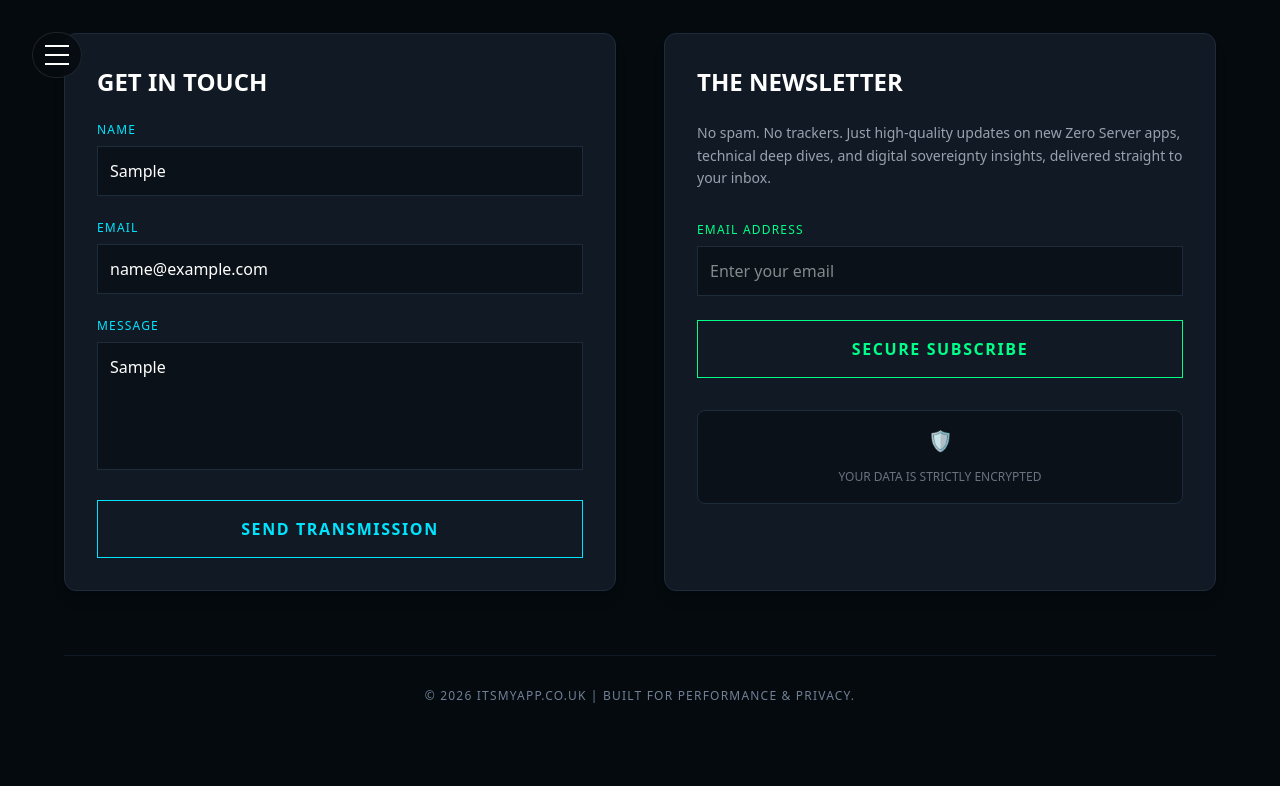
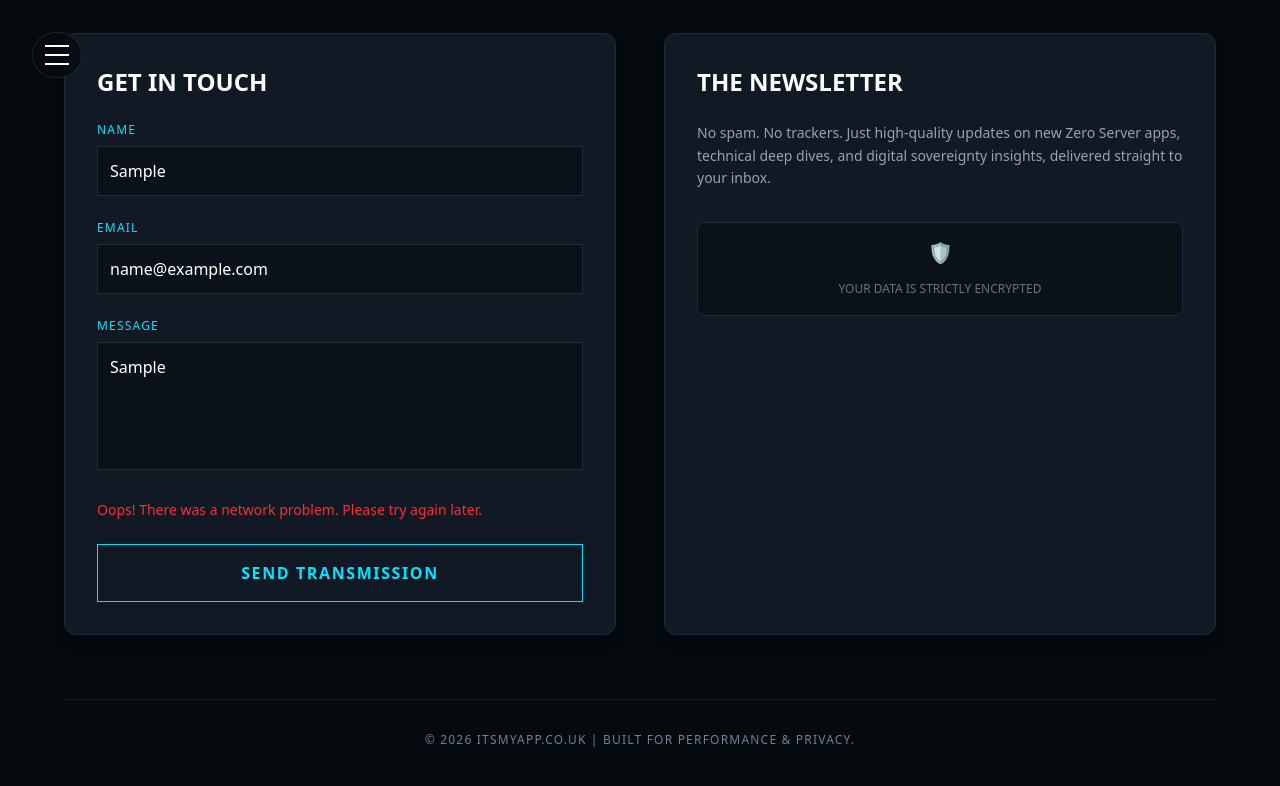
Before and after one commit to itsmyapp-code/itsmyapp-brochure, a Next.js app: page / in a window 1280 px wide. Both pictures are taken after typing "Sample", "name@example.com", "Sample" into the empty fields and a click on the button "SEND TRANSMISSION". Shown: the part 8787-9573 px from the top of the page. Built offline with nearby package versions, Linux system fonts and the light colour scheme.

Commit message:
Wire up functional logic for Contact and Newsletter forms

```diff
--- a/src/components/EngineRoom.tsx
+++ b/src/components/EngineRoom.tsx
@@ -1,8 +1,60 @@
 "use client";
 
-import React from "react";
+import React, { useState, useEffect } from "react";
 
 export default function EngineRoom() {
+  const [formInput, setFormInput] = useState({ name: '', email: '', message: '' });
+  const [isSubmitted, setIsSubmitted] = useState(false);
+  const [error, setError] = useState('');
+
+  const handleInputChange = (e: React.ChangeEvent<HTMLInputElement | HTMLTextAreaElement>) => {
+    const { name, value } = e.target;
+    setFormInput(prev => ({ ...prev, [name]: value }));
+  };
+
+  const handleContactSubmit = async (e: React.FormEvent) => {
+    e.preventDefault();
+    setError('');
+
+    // Formspree ID from the old site
+    const formspreeId = 'mojnoejw';
+
+    try {
+      const response = await fetch(`https://formspree.io/f/${formspreeId}`, {
+        method: 'POST',
+        body: JSON.stringify(formInput),
+        headers: {
+          'Content-Type': 'application/json',
+          'Accept': 'application/json'
+        }
+      });
+
+      const data = await response.json();
+
+      if (response.ok) {
+        setIsSubmitted(true);
+        setFormInput({ name: '', email: '', message: '' });
+      } else {
+        setError(data.error || "Oops! There was a problem submitting your form.");
+      }
+    } catch (err) {
+      console.error('Error:', err);
+      setError("Oops! There was a network problem. Please try again later.");
+    }
+  };
+
+  // MailerLite Initialization
+  useEffect(() => {
+    const init = () => {
+      if (typeof window !== 'undefined' && (window as any).ml) {
+        (window as any).ml('account', '2088496');
+      }
+    };
+    init();
+    const timer = setTimeout(init, 1500);
+    return () => clearTimeout(timer);
+  }, []);
+
   return (
     <footer id="contact" className="py-24 px-6 md:px-12 bg-cyber-black relative border-t border-cyber-border overflow-hidden">
       {/* Decorative top glow */}
@@ -22,37 +74,64 @@ export default function EngineRoom() {
           {/* Contact Form */}
           <div className="bg-cyber-panel border border-cyber-border p-8 rounded-xl shadow-lg relative overflow-hidden group hover:border-neon-cyan transition-colors duration-500">
             <h3 className="text-2xl font-bold text-white mb-6 font-inter uppercase">Get In Touch</h3>
-            <form className="space-y-6" onSubmit={(e) => e.preventDefault()}>
+
+            {isSubmitted ? (
+              <div className="h-full flex flex-col items-center justify-center text-center py-12">
+                <span className="text-neon-cyan text-5xl mb-4 block">✓</span>
+                <h4 className="text-2xl font-bold text-white mb-2">Message Sent</h4>
+                <p className="text-gray-400 font-mono">We will securely process your inquiry and respond shortly.</p>
+              </div>
+            ) : (
+              <form className="space-y-6" onSubmit={handleContactSubmit}>
                 <div>
                   <label className="block text-xs font-mono text-neon-cyan mb-2 uppercase tracking-widest">Name</label>
                   <input
                     type="text"
+                    name="name"
+                    value={formInput.name}
+                    onChange={handleInputChange}
                     className="w-full bg-cyber-dark border border-cyber-border p-3 text-white focus:outline-none focus:border-neon-cyan transition-colors font-sans"
                     placeholder="John Doe"
+                    required
                   />
                 </div>
                 <div>
                   <label className="block text-xs font-mono text-neon-cyan mb-2 uppercase tracking-widest">Email</label>
                   <input
                     type="email"
+                    name="email"
+                    value={formInput.email}
+                    onChange={handleInputChange}
                     className="w-full bg-cyber-dark border border-cyber-border p-3 text-white focus:outline-none focus:border-neon-cyan transition-colors font-sans"
                     placeholder="john@example.com"
+                    required
                   />
                 </div>
                 <div>
                   <label className="block text-xs font-mono text-neon-cyan mb-2 uppercase tracking-widest">Message</label>
                   <textarea
+                    name="message"
+                    value={formInput.message}
+                    onChange={handleInputChange}
                     className="w-full bg-cyber-dark border border-cyber-border p-3 text-white focus:outline-none focus:border-neon-cyan transition-colors font-sans h-32 resize-none"
                     placeholder="How can we help?"
+                    required
                   ></textarea>
                 </div>
+
+                {/* Honeypot field for spam protection */}
+                <input type="text" name="_gotcha" style={{ display: 'none' }} />
+
+                {error && <p className="text-red-500 text-sm font-mono">{error}</p>}
+
                 <button
-                type="button"
+                  type="submit"
                   className="w-full bg-transparent border border-neon-cyan text-neon-cyan hover:bg-neon-cyan hover:text-cyber-black font-bold uppercase tracking-widest py-4 transition-colors duration-300"
                 >
                   Send Transmission
                 </button>
               </form>
+            )}
           </div>
 
           {/* Newsletter Form */}
@@ -61,22 +140,9 @@ export default function EngineRoom() {
             <p className="text-gray-400 text-sm mb-8 leading-relaxed font-sans">
               No spam. No trackers. Just high-quality updates on new Zero Server apps, technical deep dives, and digital sovereignty insights, delivered straight to your inbox.
             </p>
-            <form className="space-y-6" onSubmit={(e) => e.preventDefault()}>
-              <div>
-                <label className="block text-xs font-mono text-neon-green mb-2 uppercase tracking-widest">Email Address</label>
-                <input
-                  type="email"
-                  className="w-full bg-cyber-dark border border-cyber-border p-3 text-white focus:outline-none focus:border-neon-green transition-colors font-sans"
-                  placeholder="Enter your email"
-                />
-              </div>
-              <button
-                type="button"
-                className="w-full bg-transparent border border-neon-green text-neon-green hover:bg-neon-green hover:text-cyber-black font-bold uppercase tracking-widest py-4 transition-colors duration-300"
-              >
-                Secure Subscribe
-              </button>
-            </form>
+
+            {/* MailerLite Embedded Form */}
+            <div className="ml-embedded" data-form="buJ2S3"></div>
 
             <div className="mt-8 p-4 bg-cyber-dark border border-cyber-border rounded-lg text-center">
                <span className="text-neon-green text-xl block mb-2">🛡️</span>
```
Lines whose indentation alone changed are shown as unchanged.
